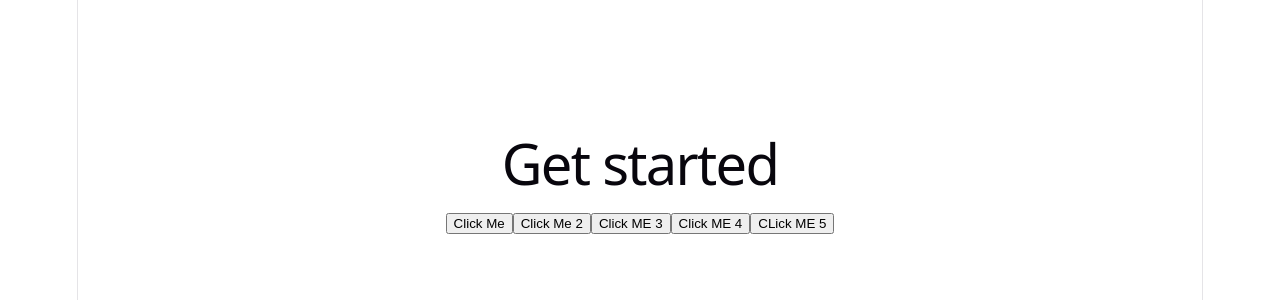
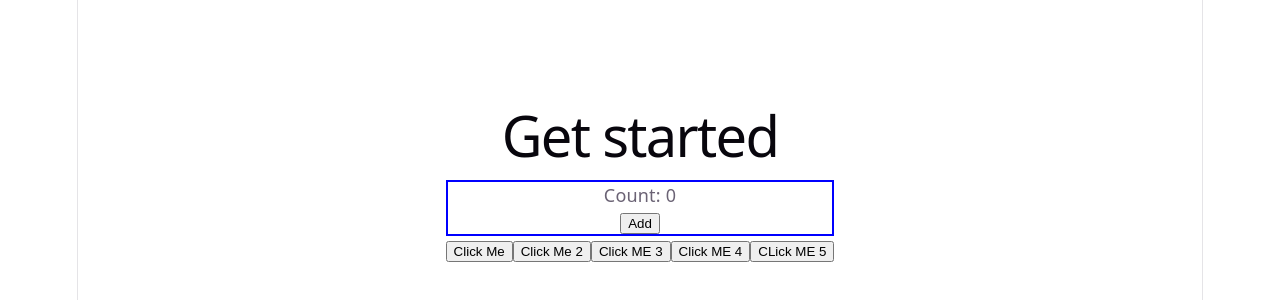
Before and after one commit to MahbubaSultanaEty/M-32-react-core-concept-p2, a React (Vite) app: page / in a window 1280 px wide. Shown: the part 224-524 px from the top of the page. Built offline with nearby package versions, Linux system fonts and the light colour scheme.

Commit message:
simple itroduction to state change in react

```diff
--- a/src/App.jsx
+++ b/src/App.jsx
@@ -1,5 +1,6 @@
 import { useState } from 'react'
 import './App.css'
+import Counter from './counter'
 
 function App() {
   const [count, setCount] = useState(0)
@@ -23,6 +24,9 @@ function App() {
 
         <div>
           <h1>Get started</h1>
+
+          <Counter></Counter>
+
           <button onClick={handleClick}>Click Me</button>
           <button onClick={function handleClick2() {
             alert('(inline function)CLicked Me 2')
--- /dev/null
+++ b/src/counter.jsx
@@ -0,0 +1,32 @@
+import { useState } from "react"
+
+export default function Counter() {
+
+    const [count, setCount] = useState(0);
+    const handleAdd = () => {
+       const newCount = count + 1;
+        setCount(newCount)
+    }
+
+// internel react function
+//     function useState(initialValue) {
+//     let state = initialValue;
+
+//     function setState(newValue) {
+//         state = newValue;
+//     }
+
+//     return [state, setState];
+// }
+
+
+    const counterStyle = {
+        border: "2px solid blue"
+    }
+    return (
+        <div style={counterStyle}>
+            <p>Count: { count}</p>
+            <button onClick={handleAdd}>Add</button>
+        </div>
+    )
+}
```
